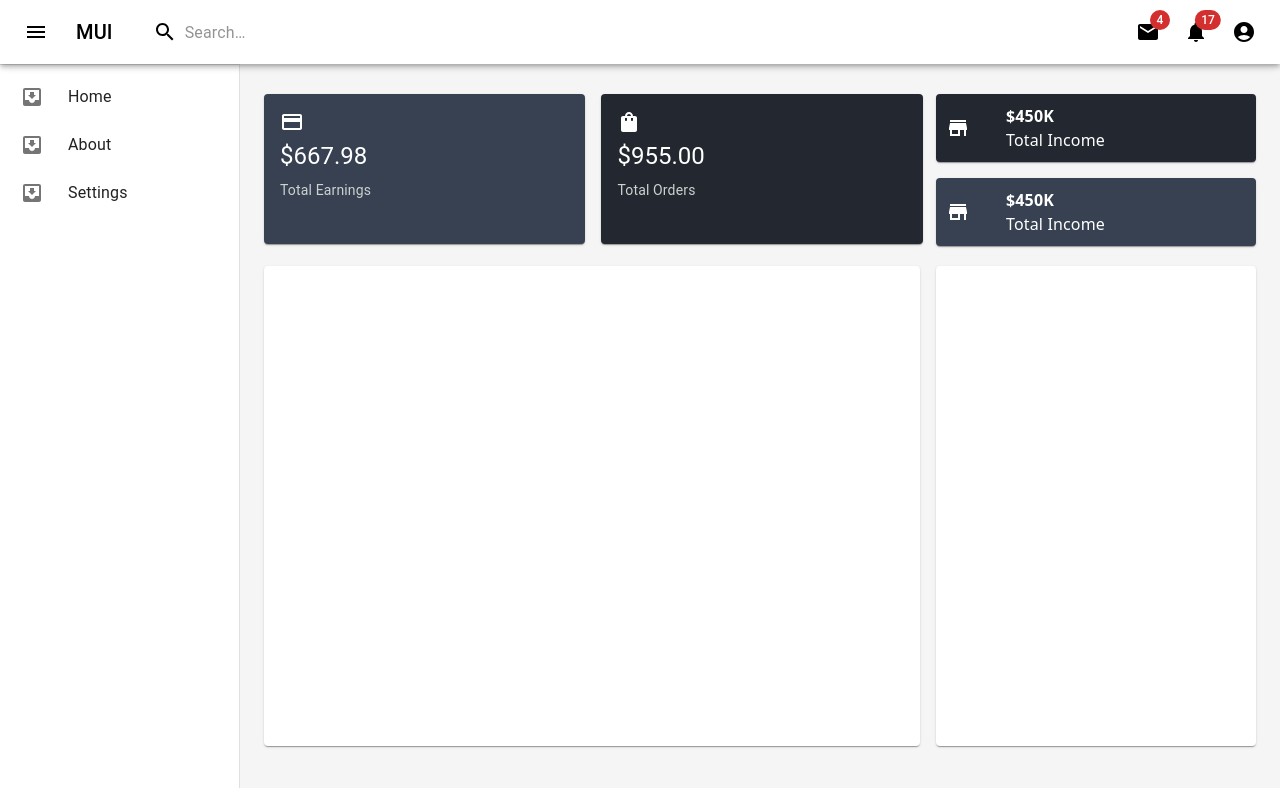
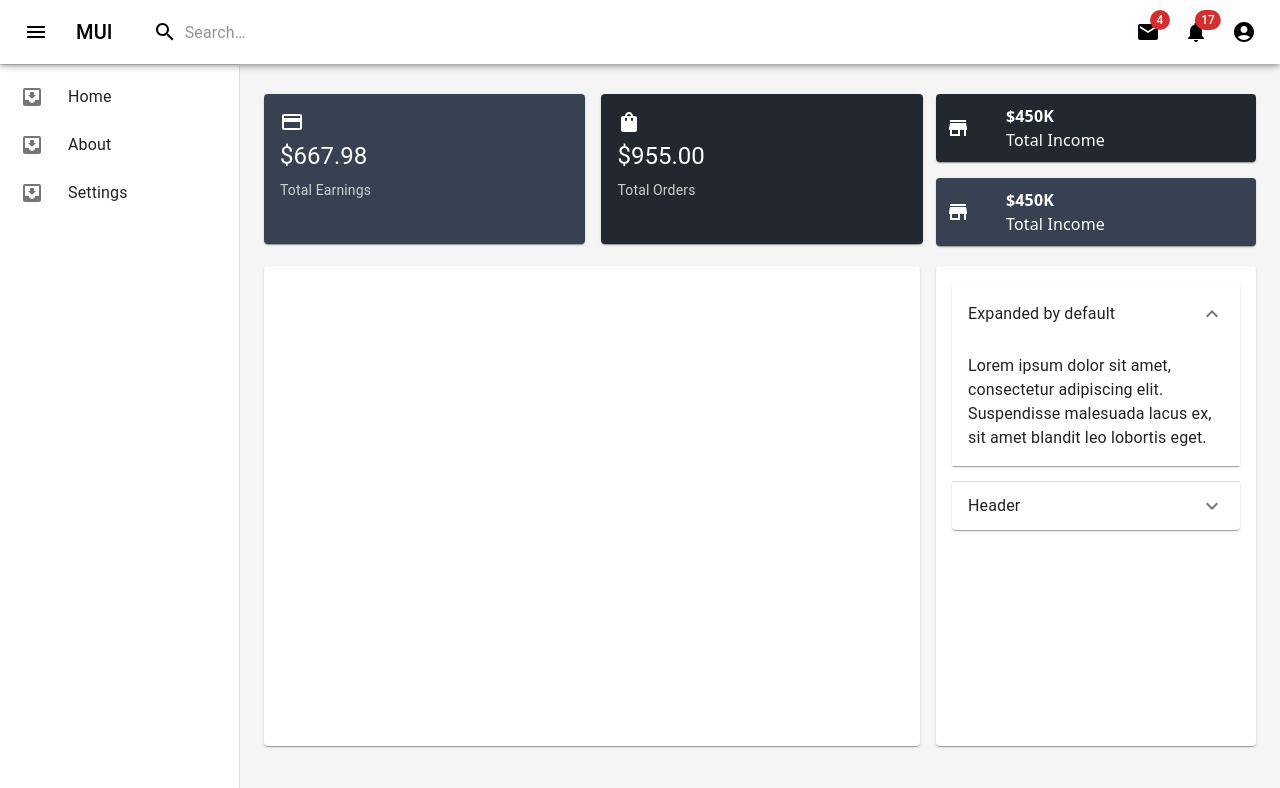
Before and after one commit to mursaleenrai/chartjs, a React (Vite) app in the folder dashboard/: page / in a window 1280 px wide. Shown: the top 788 px of the page. Built offline with nearby package versions, Linux system fonts and the light colour scheme.

Commit message:
accordian has been added

```diff
--- /dev/null
+++ b/dashboard/src/components/accordian/AccordianMain.jsx
@@ -0,0 +1,45 @@
+import React from 'react'
+import Accordion from '@mui/material/Accordion';
+import AccordionSummary from '@mui/material/AccordionSummary';
+import AccordionDetails from '@mui/material/AccordionDetails';
+import Typography from '@mui/material/Typography';
+import ExpandMoreIcon from '@mui/icons-material/ExpandMore';
+const AccordianMain = () => {
+    return (
+        <div>
+            <Accordion defaultExpanded>
+                <AccordionSummary
+                    expandIcon={<ExpandMoreIcon />}
+                    aria-controls="panel1-content"
+                    id="panel1-header"
+                >
+                    <Typography>Expanded by default</Typography>
+                </AccordionSummary>
+                <AccordionDetails>
+                    <Typography>
+                        Lorem ipsum dolor sit amet, consectetur adipiscing elit. Suspendisse
+                        malesuada lacus ex, sit amet blandit leo lobortis eget.
+                    </Typography>
+                </AccordionDetails>
+            </Accordion>
+            <Accordion>
+                <AccordionSummary
+                    expandIcon={<ExpandMoreIcon />}
+                    aria-controls="panel2-content"
+                    id="panel2-header"
+                >
+                    <Typography>Header</Typography>
+                </AccordionSummary>
+                <AccordionDetails>
+                    <Typography>
+                        Lorem ipsum dolor sit amet, consectetur adipiscing elit. Suspendisse
+                        malesuada lacus ex, sit amet blandit leo lobortis eget.
+                    </Typography>
+                </AccordionDetails>
+            </Accordion>
+        </div>
+
+    )
+}
+
+export default AccordianMain
--- a/dashboard/src/components/pages/home/Home.jsx
+++ b/dashboard/src/components/pages/home/Home.jsx
@@ -10,7 +10,7 @@
 import StoreIcon from '@mui/icons-material/Store';
 import CreditCardIcon from '@mui/icons-material/CreditCard';
 import ShoppingBagIcon from '@mui/icons-material/ShoppingBag';
-
+import AccordianMain from '../../accordian/AccordianMain';
 
 const Home = () => {
     return (
@@ -96,13 +96,13 @@
                             <Grid item xs={8}>
                                 <Card sx={{ height: 60 + 'vh' }}>
                                     <CardContent>
-
                                     </CardContent>
                                 </Card>
                             </Grid>
                             <Grid item xs={4}>
                                 <Card sx={{ height: 60 + 'vh' }}>
                                     <CardContent>
+                                        <AccordianMain />
 
                                     </CardContent>
                                 </Card>
```
